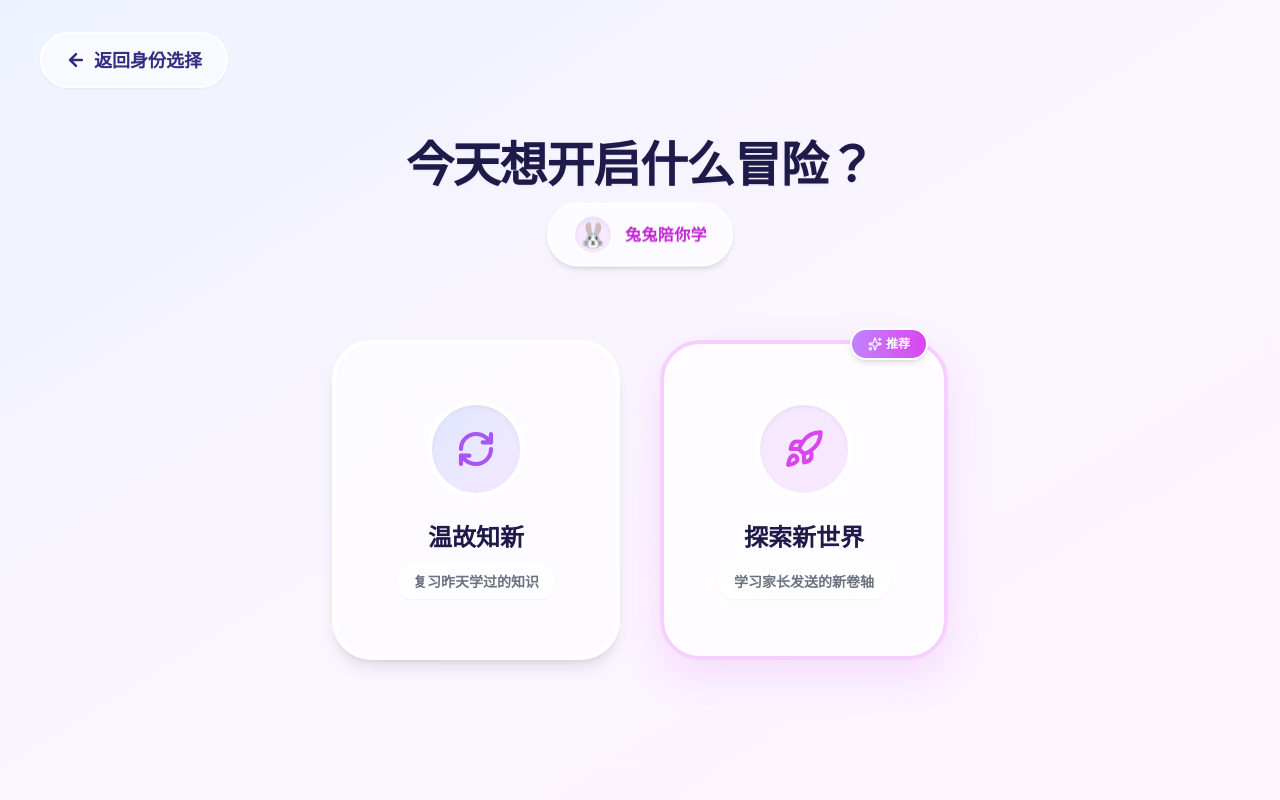
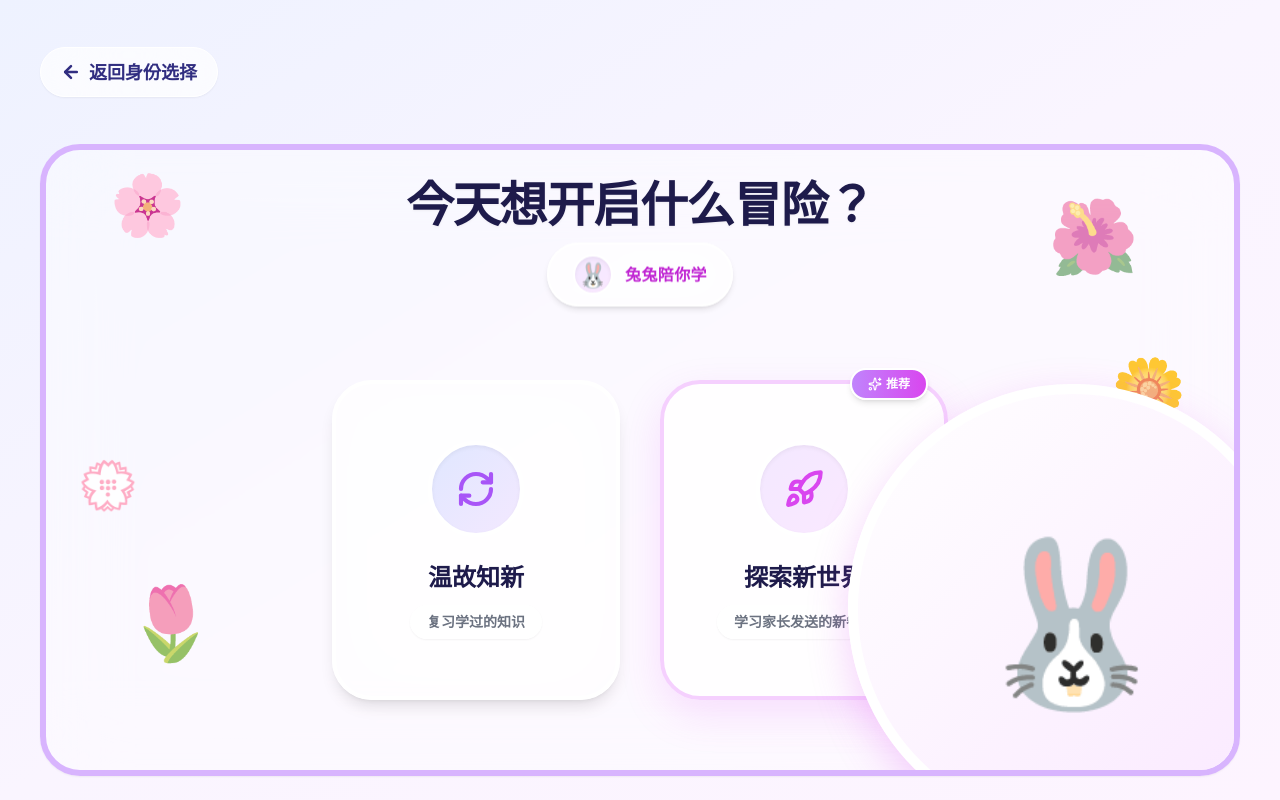
Before and after one commit to MCMR-JIM/KnowBud, a React (Vite) app in the folder looptutor-frontend/: page /select in a window 1280 px wide. Built offline with nearby package versions, Linux system fonts and the light colour scheme; no server answers.

Commit message:
feat(child-client): 重构模式选择界面，增加紫色花环UI、复习/学习路由分流与超大兔子占位

```diff
--- a/looptutor-frontend/src/pages/ModeSelect.tsx
+++ b/looptutor-frontend/src/pages/ModeSelect.tsx
@@ -5,23 +5,34 @@ export default function ModeSelect() {
   const navigate = useNavigate();
 
   return (
-    // 🌟 全局背景：1:1 复刻学习界面的极淡紫渐变
-    <div className="w-screen h-screen overflow-hidden bg-gradient-to-br from-indigo-50 via-purple-50 to-fuchsia-50 flex flex-col items-center justify-center p-8 relative">
+    // 🌟 全局背景：与学习界面 1:1 对齐
+    <div className="w-screen h-screen overflow-hidden bg-gradient-to-br from-indigo-50 via-purple-50 to-fuchsia-50 flex flex-col py-6 px-6 md:px-10 gap-6">
 
-      {/* 🌟 返回按钮：1:1 复刻学习界面的毛玻璃样式 */}
+      {/* 🌟 统一的顶部导航栏，返回按钮位置/大小绝对一致 */}
+      <header className="w-full max-w-[1800px] mx-auto h-20 md:h-24 shrink-0 z-50 flex items-center">
         <button
           onClick={() => navigate('/')}
-        className="absolute top-8 left-10 flex items-center gap-2 px-6 py-3 bg-white/60 backdrop-blur-2xl text-indigo-900 rounded-full font-black text-lg hover:bg-white active:scale-[0.96] transition-all cursor-pointer border-2 border-white shadow-sm"
+          className="flex items-center gap-2 px-5 py-2.5 bg-white/70 backdrop-blur-2xl text-indigo-900 rounded-full font-black text-lg hover:bg-white active:scale-[0.96] transition-all cursor-pointer border border-white shadow-sm"
         >
           <ArrowLeft size={20} strokeWidth={3} /> 返回身份选择
         </button>
+      </header>
 
-      {/* 🌟 标题与 IP 情感连贯 */}
-      <div className="flex flex-col items-center mb-16 relative z-10">
+      {/* 🌟 核心区域：加入极具童趣的紫色花环边框 */}
+      <main className="flex-1 w-full max-w-[1800px] mx-auto bg-white/40 backdrop-blur-2xl border-[6px] border-purple-300 rounded-[2.5rem] shadow-sm flex flex-col items-center justify-center p-6 xl:p-8 relative overflow-hidden">
+
+        {/* 花环装饰元素 (四周点缀的动态 Emoji) */}
+        <div className="absolute top-8 left-16 text-6xl opacity-80 animate-[bounce_4s_infinite]">🌸</div>
+        <div className="absolute top-12 right-24 text-7xl opacity-80 animate-[pulse_4s_infinite]">🌺</div>
+        <div className="absolute bottom-24 left-20 text-7xl opacity-80 animate-[bounce_5s_infinite]">🌷</div>
+        <div className="absolute top-1/2 left-8 text-5xl opacity-80">💮</div>
+        <div className="absolute top-1/3 right-12 text-6xl opacity-80">🌼</div>
+
+        {/* 标题 */}
+        <div className="flex flex-col items-center mb-16 relative z-10 -mt-10">
           <h1 className="text-4xl md:text-5xl font-black text-indigo-950 mb-6 tracking-tight drop-shadow-sm">
             今天想开启什么冒险？
           </h1>
-        {/* 悬浮的星空兔小标签 */}
           <div className="flex items-center gap-3 bg-white/60 backdrop-blur-xl px-6 py-2.5 rounded-full border-2 border-white shadow-md animate-[bounce_4s_ease-in-out_infinite]">
             <div className="w-10 h-10 rounded-full bg-gradient-to-br from-purple-100 to-fuchsia-100 flex items-center justify-center text-2xl shadow-inner border-2 border-white">
               🐰
@@ -30,10 +41,9 @@ export default function ModeSelect() {
           </div>
         </div>
 
-      {/* 🌟 选择卡片区 (毛玻璃拟态 + 交互动画同步) */}
-      <div className="flex gap-10 relative z-10">
-
-        {/* 卡片1：温故知新 (常规态) */}
+        {/* 选择卡片区 */}
+        <div className="flex gap-10 relative z-20">
+          {/* 温故知新卡片 */}
           <button
             onClick={() => navigate('/study?mode=review')}
             className="w-72 h-80 bg-white/60 backdrop-blur-2xl rounded-[2.5rem] shadow-lg border-4 border-white flex flex-col items-center justify-center cursor-pointer transition-all duration-300 hover:-translate-y-2 hover:shadow-xl hover:border-purple-200 active:scale-[0.98] group"
@@ -42,30 +52,39 @@ export default function ModeSelect() {
               <RefreshCw size={40} className="text-purple-500" strokeWidth={2.5} />
             </div>
             <h2 className="text-2xl font-black text-indigo-950 mb-3 group-hover:text-purple-600 transition-colors">温故知新</h2>
-          <p className="text-gray-500 font-bold text-sm bg-white/50 px-4 py-1.5 rounded-full border border-white shadow-sm">复习昨天学过的知识</p>
+            <p className="text-gray-500 font-bold text-sm bg-white/50 px-4 py-1.5 rounded-full border border-white shadow-sm">
+              复习学过的知识
+            </p>
           </button>
 
-        {/* 卡片2：探索新世界 (强推荐态) */}
+          {/* 探索新世界卡片 */}
           <button
             onClick={() => navigate('/study?mode=learn')}
             className="relative w-72 h-80 bg-white/70 backdrop-blur-2xl rounded-[2.5rem] shadow-[0_15px_40px_rgba(217,70,239,0.15)] border-4 border-fuchsia-200 flex flex-col items-center justify-center cursor-pointer transition-all duration-300 hover:-translate-y-2 hover:shadow-[0_20px_50px_rgba(217,70,239,0.25)] hover:border-fuchsia-300 active:scale-[0.98] group"
           >
-          {/* 🌟 推荐态底层呼吸光晕 (极其微弱的透明外扩闪烁) */}
             <div className="absolute inset-0 rounded-[2.5rem] border-[6px] border-fuchsia-300/30 opacity-50 animate-ping" style={{ animationDuration: '3s' }}></div>
-
-          {/* 推荐角标 */}
             <div className="absolute -top-4 right-4 bg-gradient-to-r from-purple-400 to-fuchsia-500 text-white px-4 py-1.5 rounded-full font-black text-xs shadow-md border-2 border-white flex items-center gap-1 z-20">
               <Sparkles size={14} /> 推荐
             </div>
-
             <div className="w-24 h-24 rounded-full bg-gradient-to-br from-purple-100 to-fuchsia-100 flex items-center justify-center mb-6 shadow-inner border-4 border-white group-hover:scale-110 transition-transform duration-300 relative z-10">
               <Rocket size={40} className="text-fuchsia-500" strokeWidth={2.5} />
             </div>
             <h2 className="text-2xl font-black text-indigo-950 mb-3 group-hover:text-fuchsia-600 transition-colors relative z-10">探索新世界</h2>
             <p className="text-gray-500 font-bold text-sm bg-white/70 px-4 py-1.5 rounded-full border border-white shadow-sm relative z-10">学习家长发送的新卷轴</p>
           </button>
+        </div>
 
+        {/* 🌟 巨大号的右下角 Live2D 兔子占位 */}
+        <div className="absolute -bottom-16 -right-16 w-[350px] h-[350px] xl:w-[450px] xl:h-[450px] flex items-center justify-center z-30 transform transition-transform hover:scale-105 group">
+          <div className="w-full h-full rounded-full bg-gradient-to-br from-white to-fuchsia-100 border-[10px] border-white shadow-[0_15px_40px_rgba(217,70,239,0.25)] flex flex-col items-center justify-center relative">
+            <span className="text-[120px] xl:text-[160px] group-hover:animate-bounce mt-4">🐰</span>
+            <div className="absolute -bottom-2 bg-fuchsia-100 text-fuchsia-600 px-8 py-3 rounded-full text-lg font-black shadow-lg border-2 border-white whitespace-nowrap">
+              Live2D 待接入
             </div>
+          </div>
+        </div>
+
+      </main>
     </div>
   );
 }
```
Lines whose indentation alone changed are shown as unchanged.
